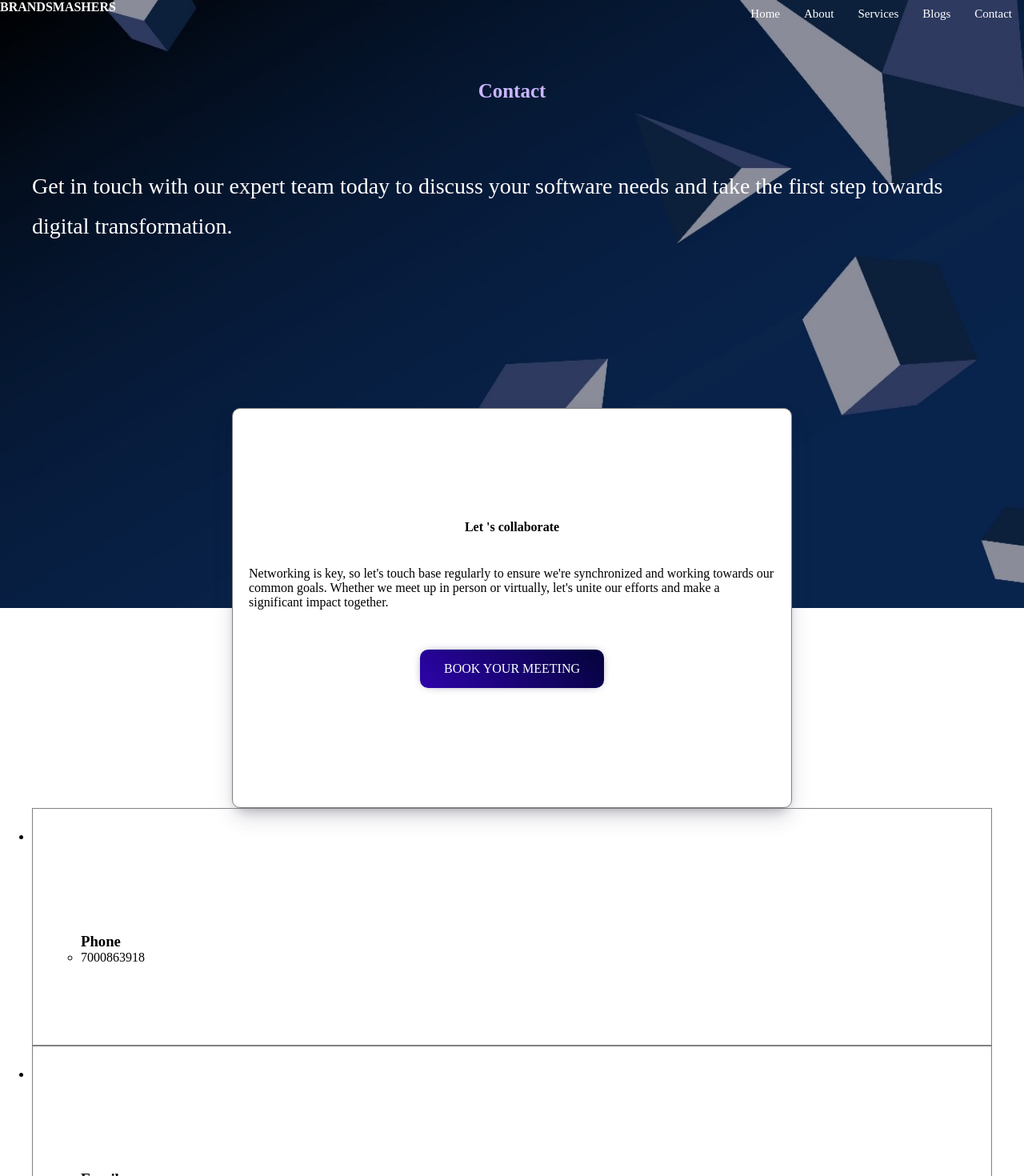
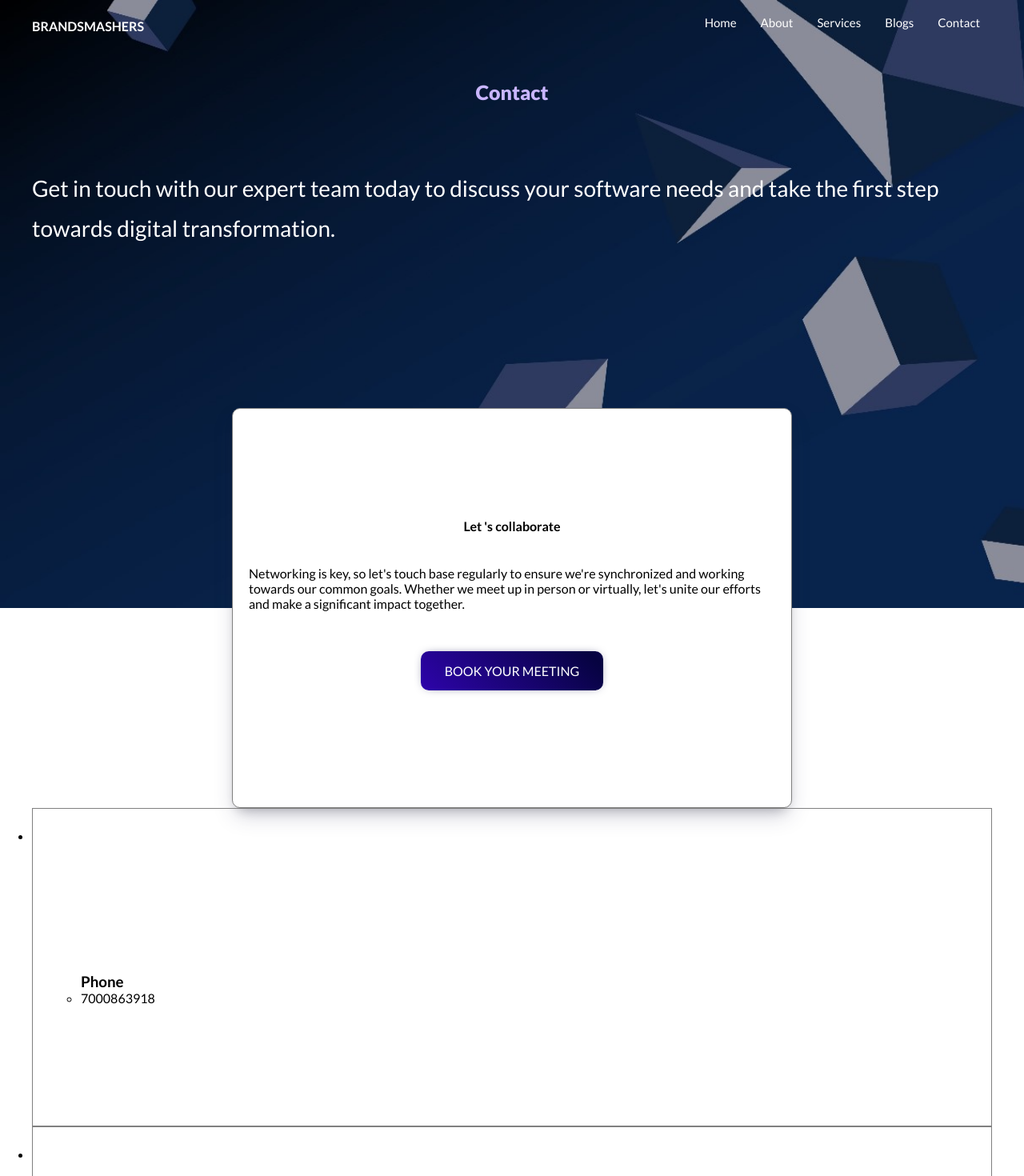
Before and after one commit to Brandsmashersdev/Brandsmashers, a Next.js app: page /contact in a window 1280 px wide. Shown: the top 1470 px of the page at 80% size. Built offline with nearby package versions, Linux system fonts and the light colour scheme.

Commit message:
hero img added

```diff
--- a/styles/contact.scss
+++ b/styles/contact.scss
@@ -111,7 +111,7 @@
   }
 
 .color{
-  margin: 10px;
+  margin: 10px 0px;
   padding: 15px 30px;
   text-align: left;
   text-transform: uppercase;
--- a/styles/styles3.scss
+++ b/styles/styles3.scss
@@ -1,3 +1,6 @@
+@import url('https://fonts.googleapis.com/css2?family=Lato:ital,wght@0,100;0,300;0,400;0,700;0,900;1,100;1,300;1,400;1,700;1,900&display=swap' );
+@import url('https://fonts.googleapis.com/css2?family=Lato:ital,wght@0,100;0,300;0,400;0,700;0,900;1,100;1,300;1,400;1,700;1,900&family=Roboto+Slab:wght@100..900&display=swap');
+
 :root {
     --primary-color: #060340;
     --secondary-color: #fff;
@@ -12,28 +15,32 @@
 body {
     width: 100vw;
     overflow-x: hidden;
+    font-family: "Lato", sans-serif;
+    font-weight: 400;
+    font-style: normal;
+}
+
+.button {
+    width: max-content;
 }
 
 .menu {
     width: 100%;
     height: auto;
-    // position: fixed;
-    // top: 0px;
-    // right: 0px;
     display: flex;
     justify-content: space-between;
     z-index: 10;
-}
-
-.menu {
-    width: 100%;
-    height: auto;
     clear: both;
     float: left;
-    // padding: 60px 40px;
+    padding: 10px 40px;
     @media screen and (max-width: 1199px) {
         padding: 35px 20px 20px;
     }
+}
+
+.main_heading {
+   display: flex;
+   align-items: center;
 }
 .menu ul {
     margin: 0px;
@@ -83,7 +90,7 @@ body {
 
 
 .content {
-  padding: 100px 60px;
+  padding: 150px 60px;
   z-index: 10;
 }
 .extra {
@@ -112,6 +119,7 @@ body {
     font-size: 60px;
     line-height: 70px;
   }
+  font-family: "Roboto Slab", serif;
 }
 
 .highlight-text{
@@ -134,3 +142,24 @@ body {
     left: 0;
     z-index: 1;
 }
+
+.hero-img {
+    position: absolute;
+    bottom: 0;
+    right: 0.5%;
+    z-index: 10;
+}
+
+.hero-imgae {
+   // width: ;
+}
+
+.circle-bg {
+    height: 700px;
+    width: 700px;
+    background-color: #ffffff2a;
+    border-radius: 50%;
+    position: absolute;
+    bottom: -180px;
+    right: -100px;
+}
```
Also changed, not shown: components/hero/Hero.jsx (+14 -2 lines), 1 other file (tests, documents, lock files or other folders).
